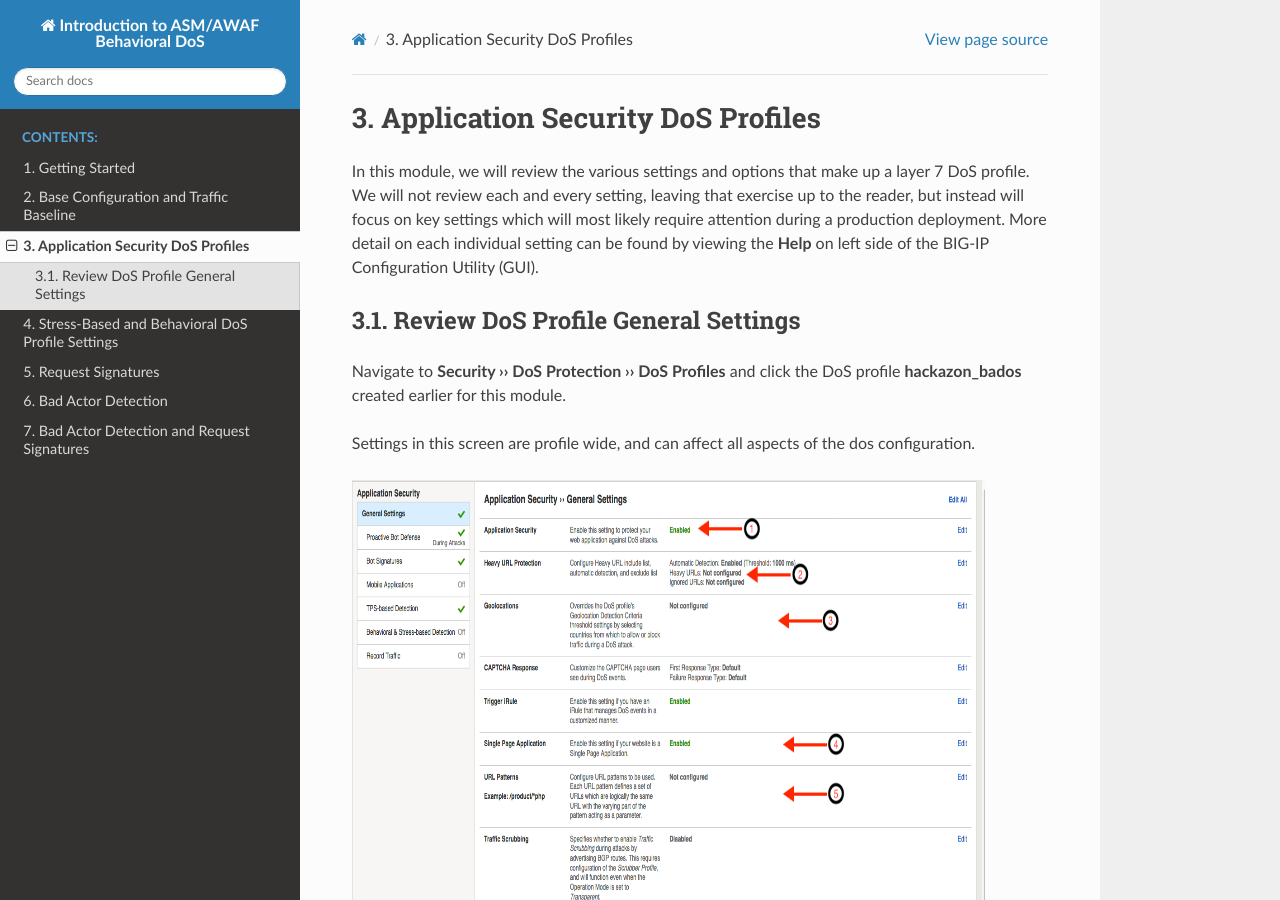
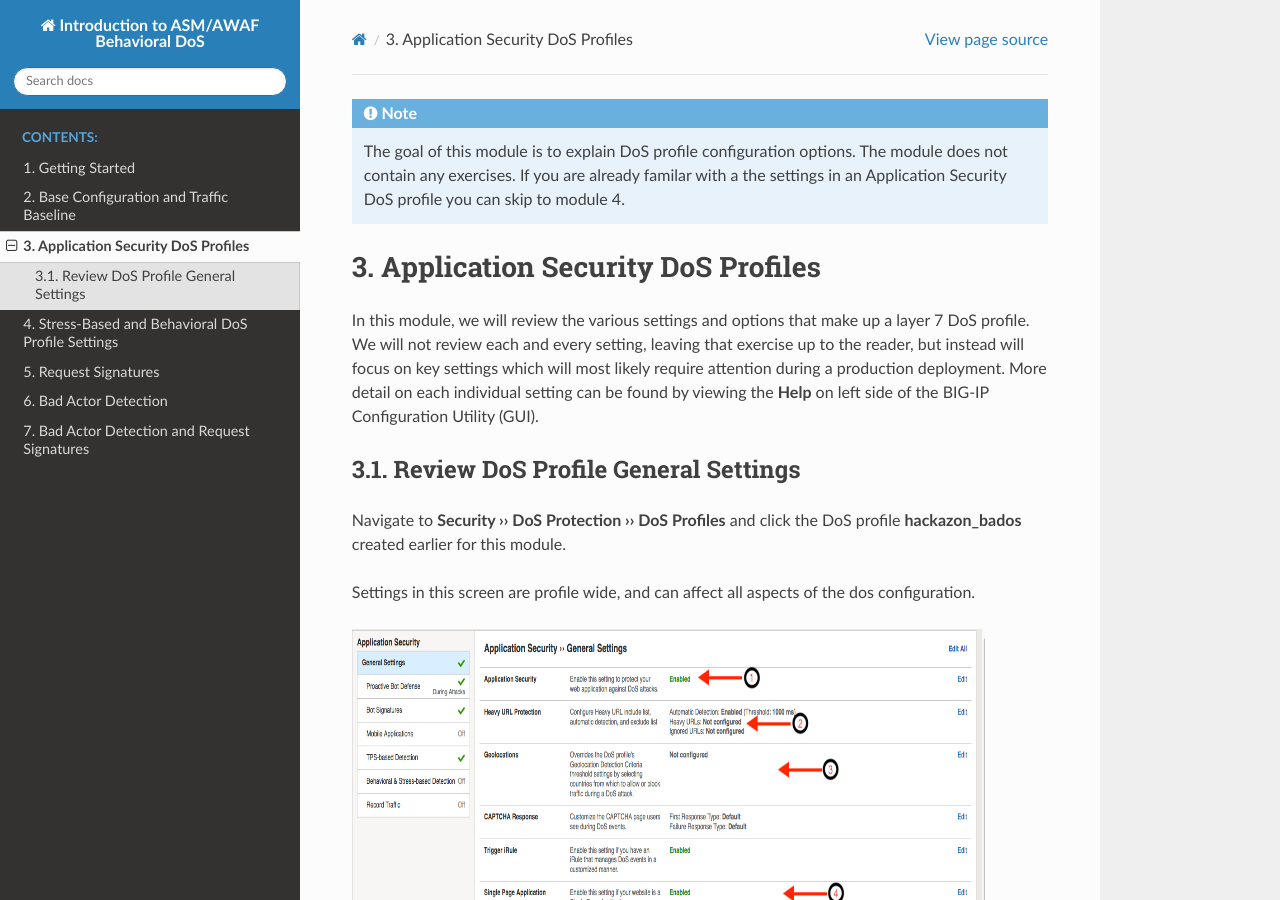
Before and after one commit to meverett1167/bados-sg-agility-2018, a Sphinx documentation site: the page built from docs/bados/module2.rst, in a window 1280 px wide and 900 px high. Built offline with Sphinx 7.4.7 and the Read the Docs theme 2.0.0, drawn with Linux system fonts in a browser that asks for light colours.

Commit message:
minor content edits warning user about lack of exercises

```diff
--- a/docs/bados/module2.rst
+++ b/docs/bados/module2.rst
@@ -1,4 +1,7 @@
 .. _module2:
+
+.. NOTE:: The goal of this module is to explain DoS profile configuration options.  The module does not contain any exercises.  If you are already familar with a the settings in an Application Security DoS profile you can skip to module 4.
+
 
 Application Security DoS Profiles
 ==================================================
--- a/docs/bados/module3.rst
+++ b/docs/bados/module3.rst
@@ -1,7 +1,10 @@
 .. _module3:
+
+.. NOTE:: The goal of this module is to explain the Stress-Based and Behavioral DoS configuration options.  The module does not contain any exercises.  If you are already familar with a the settings you can skip to module 5.
 
 Stress-Based and Behavioral DoS Profile Settings
 =================================================
+
 In this module, we will review the various settings for configuring Stress-based and Behavioral DoS protections in more detail.  We will not review each and every setting, leaving that exercise up to the reader, but instead will focus on key settings which will most likely require attention during a production deployment.  More detail on each individual setting can be found by viewing the **Help** on left side of the |bip| Configuration Utility (GUI).
 
 Review Stress-Based Dos Profile Settings
--- a/docs/bados/module4.rst
+++ b/docs/bados/module4.rst
@@ -7,7 +7,9 @@
 Once the attack begins the BIG-IP WAF (ASM) will immediately switch into attack mode due to the server health deteriorating almost immediately. As the server gets totally overwhelmed, you may at first notice the good script dropping requests. *That’s why BaDoS first mitigates with a global rate limit just to protect the server*. In a short time, the good script will go back to all 200 OK responses. During this time Behavioral DoS identifies anamolous traffic and generates **Dynamic Signatures** matching only the malicious traffic. Once mitigation is in effect, the server health will rapidly improve and application performance will return to normal.
 
 1.  Using Chromium Browser on the |xj|, open tab to the GUI on bigip01 (https://10.1.1.245)
+
 2.  Navigate to **Security ›› DoS Protection:Signatures** and click on the **Dynamic** box, then set the **Refresh** value to **20 secs**.
+
 3.  Open another tab/window in Chromium Browser, and go to **Security ››Reporting : DoS : Dashboard**. The dashboard is NOT real time in may take up to 10 minutes for traffic to display.
 
 4.  Revisit the Terminal window you opened earlier which is monitoring behavioral DoS learning signals.  Verify the first number (baseline\_learning\_confidence) is at or above 80%.  Normally, above 90% would be ideal, but for the purposes of this lab over 80% will suffice.
```
